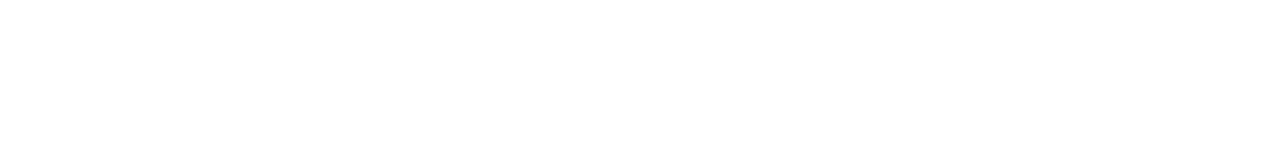
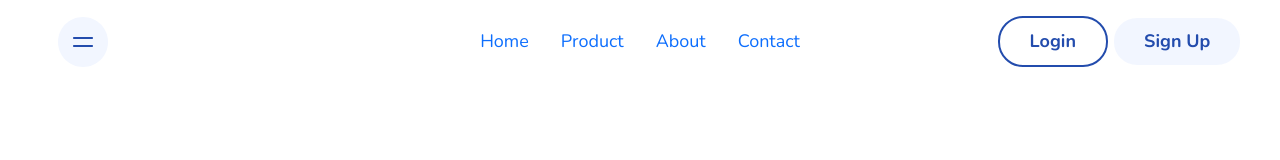
Before and after one commit to adnanshidqi6776/FinalProject-2-Kelompok-3, a plain HTML site: page header/header.html in a window 1280 px wide. Drawn offline with nearby package versions, Linux system fonts and the light colour scheme.

Commit message:
header done

```diff
--- a/header/header.css
+++ b/header/header.css
@@ -0,0 +1,47 @@
+@import url("http://fonts.googleapis.com/css?family=Nunito:400,300,700");
+.header {
+    font-family: 'Nunito',sans-serif;
+  }
+
+.navbartext{
+    font-family: 'Nunito',sans-serif;
+    font-size: 18px;
+    color: #234cad;
+}
+
+.nav-link{
+    font-family: 'Nunito',sans-serif;
+    color: #234cad;
+}
+
+.btn-login{
+
+    font-family: 'Nunito',sans-serif ;
+    font-weight: 700;
+    font-size: 18px;
+    color: #234cad;
+    background-color: #ffffff;
+    padding: 10px 30px;
+    border: solid #234cad 2px;
+    box-shadow: rgb(0, 0, 0) 0px 0px 0px 0px;
+    border-radius: 25px;
+    transform: translateY(0);
+    flex-direction: row;
+    align-items: center;
+    cursor: pointer;
+}
+.btn-signup{
+    font-family: 'Nunito',sans-serif ;
+    font-weight: 700;
+    font-size: 18px;
+    color: #234cad;
+    background-color: #f2f6ff;
+    padding: 10px 30px;
+    border: solid #ffffff 2px;
+    box-shadow: rgb(0, 0, 0) 0px 0px 0px 0px;
+    border-radius: 25px;
+    transform: translateY(0);
+    flex-direction: row;
+    align-items: center;
+    cursor: pointer;
+}
--- a/header/header.html
+++ b/header/header.html
@@ -1,10 +1,50 @@
-<!DOCTYPE html>
-<html lang="en">
+<html>
   <head>
     <meta charset="UTF-8" />
     <meta http-equiv="X-UA-Compatible" content="IE=edge" />
     <meta name="viewport" content="width=device-width, initial-scale=1.0" />
-    <title>Document</title>
+    <title>Header</title>
+    <link rel="stylesheet" href="header.css" />
+    <link
+      href="https://cdn.jsdelivr.net/npm/bootstrap@5.2.2/dist/css/bootstrap.min.css"
+      rel="stylesheet"
+      integrity="sha384-Zenh87qX5JnK2Jl0vWa8Ck2rdkQ2Bzep5IDxbcnCeuOxjzrPF/et3URy9Bv1WTRi"
+      crossorigin="anonymous"
+    />
   </head>
-  <body></body>
+  <body>
+    <header
+      class="d-flex flex-wrap align-items-center justify-content-center justify-content-md-between py-3 mb-4"
+    >
+      <a
+        href="#"
+        class="d-flex align-items-center col-md-3 mb-2 mb-md-0 text-dark text-decoration-none"
+      >
+        <svg
+          class="bi me-2"
+          width="50"
+          height="50"
+          role="img"
+          aria-label="Bootstrap"
+        >
+          <use xlink:href="#bootstrap" />
+          <img src="../assets/Framemenu.svg" />
+        </svg>
+      </a>
+
+      <ul
+        class="nav col-12 col-md-auto mb-2 justify-content-center mb-md-0 navbartext"
+      >
+        <li><a href="#" class="nav-link">Home</a></li>
+        <li><a href="#" class="nav-link">Product</a></li>
+        <li><a href="#" class="nav-link">About</a></li>
+        <li><a href="#" class="nav-link">Contact</a></li>
+      </ul>
+
+      <div class="col-md-3 text-center">
+        <button type="button" class="btn-login">Login</button>
+        <button type="button" class="btn-signup">Sign Up</button>
+      </div>
+    </header>
+  </body>
 </html>
```
Also changed, not shown: assets/Framemenu.svg (added).
